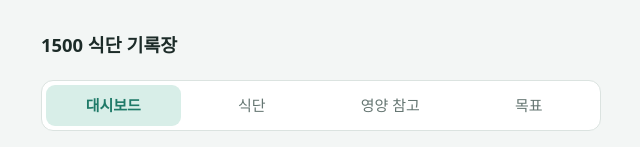
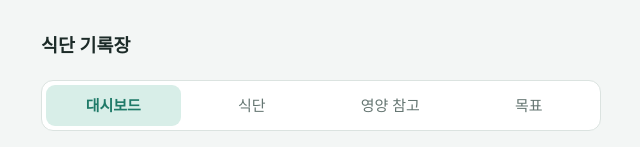
Before and after one commit to developer-misun/kcal-bank, a plain HTML site: page prototype/index.html in a window 1280 px wide. Shown: the top 147 px of the page, without its empty margins (319-959 px from the left). Drawn offline with Linux system fonts and the light colour scheme; a web font is replaced by a local one.

Commit message:
제목에서 목표 칼로리 숫자 빼기
Co-Authored-By: Claude Opus 5.5 <noreply@anthropic.com>
Claude-Session: https://claude.ai/code/session_01WjqzdSwtfU8eS7f8Yxkvrf

```diff
--- a/prototype/index.html
+++ b/prototype/index.html
@@ -3,7 +3,7 @@
 <head>
 <meta charset="utf-8">
 <meta name="viewport" content="width=device-width, initial-scale=1, viewport-fit=cover">
-<title>1500 식단 기록장</title>
+<title>식단 기록장</title>
 <meta name="claude:viewport-fit-sides" content="cover">
 <link rel="stylesheet" href="https://fonts.googleapis.com/css2?family=IBM+Plex+Sans+KR:wght@400;500;700&family=IBM+Plex+Mono:wght@500;600&display=swap">
 <style>
@@ -197,7 +197,7 @@ form.padd button{grid-column:1/-1;background:var(--accent);color:var(--bg);borde
 
 <div class="wrap">
   <div class="top">
-    <h1 id="appTitle">1500 식단 기록장</h1>
+    <h1 id="appTitle">식단 기록장</h1>
     <div class="daynav">
       <button id="prev" aria-label="이전 날">‹</button>
       <span id="dayLabel" class="num"></span>
@@ -469,7 +469,6 @@ function render(){
   $("gauge").classList.toggle("over", over);
   $("leftPill").textContent = over ? `${fmt(t-GOAL)} kcal 초과` : `${fmt(GOAL-t)} kcal 남음` + (t < G.minKcal ? ` · 최소 ${fmt(G.minKcal)}까지 ${fmt(G.minKcal-t)}` : "");
   $("goalSmall").textContent = `/ ${fmt(GOAL)} kcal`;
-  $("appTitle").textContent = `${GOAL} 식단 기록장`;
   { const lw0 = latestWeight(); BMR = calcBMR(lw0 ? lw0.w : START_W); $("sBase").textContent = fmt(BMR); }
   $("sActive").textContent = d.active ? fmt(d.active) : "–";
   { const [y,m,dd] = cur.split("-").map(Number); const base = new Date(y,m-1,dd); const off = (base.getDay()+6)%7; let buf = 0;
```
Also changed, not shown: 1 other file.
